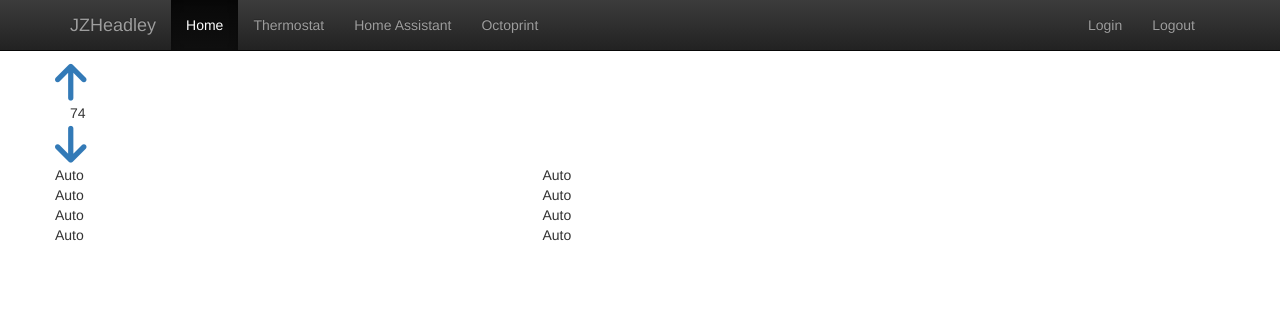
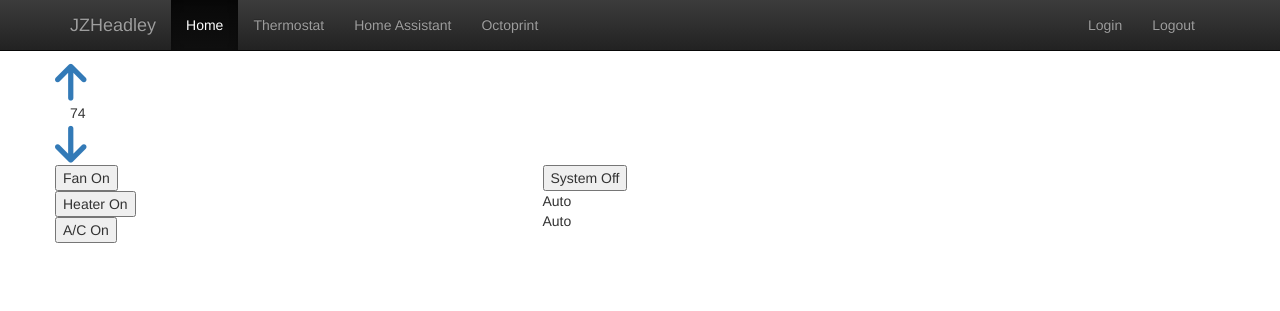
Before and after one commit to JZHeadley/RaspberryPiThermostat, a Flask app: page /Thermostat in a window 1280 px wide. Shown: the top 311 px of the page. Run offline with Flask 2, Linux system fonts and the light colour scheme; the visitor is signed in with stand-in values (Sample User, id 1); some libraries are stand-ins or nearby versions.

Commit message:
Buttons are working and correctly calling rest endpoints for thermostat controls

```diff
--- a/app/static/css/main.css
+++ b/app/static/css/main.css
@@ -1,7 +1,7 @@
 .center-block {
-  display: block;
-  margin-left: auto;
-  margin-right: auto;
+    display: block;
+    margin-left: auto;
+    margin-right: auto;
 }
 
 /*************************/
@@ -49,11 +49,10 @@
 
 .account-wall {
     margin-top: 20px;
-    padding: 40px 0px 20px 0px;
+    padding: 40px 0 20px 0;
     background-color: #f7f7f7;
-    -moz-box-shadow: 0px 2px 2px rgba(0, 0, 0, 0.3);
-    -webkit-box-shadow: 0px 2px 2px rgba(0, 0, 0, 0.3);
-    box-shadow: 0px 2px 2px rgba(0, 0, 0, 0.3);
+    -moz-box-shadow: 0 2px 2px rgba(0, 0, 0, 0.3);
+    -webkit-box-shadow: 0 2px 2px rgba(0, 0, 0, 0.3);
 }
 
 .login-title {
--- /dev/null
+++ b/app/static/js/main.js
@@ -0,0 +1,3 @@
+/**
+ * Created by zephy on 2/1/2017.
+ */
--- a/app/templates/Thermostat.html
+++ b/app/templates/Thermostat.html
@@ -1,6 +1,25 @@
 {% extends "base.html" %}
 
 {% block content %}
+    <script>
+        function fanOn() {
+            $.post("fan/on", {}, function (result) {
+            });
+        }
+        function heatOn() {
+            $.post("heater/on", {}, function (result) {
+            });
+        }
+        function acOn() {
+            $.post("ac/on", {}, function (result) {
+            });
+        }
+        function systemOff() {
+            $.post("system/off", {}, function (result) {
+                {#                                alert(result);#}
+            });
+        }
+    </script>
     <div class="container">
         <div class="row">
             <div class="col-md-5 col-lg-5 col-sm-5">
@@ -15,22 +34,28 @@
                 </div>
             </div>
         </div>
+
         <div class="row">
             <div class="col-md-5 col-lg-5 col-sm-5 col-xs-5">
-                <div class="row">Auto</div>
-                <div class="row">Auto</div>
-                <div class="row">Auto</div>
-                <div class="row">Auto</div>
+                <div class="row">
+                    <button name="fan_on" id="fan_on_btn" onclick="fanOn();" type="submit">Fan On</button>
+                </div>
+                <div class="row">
+                    <button name="heat_on" id="heat_on_btn" onclick="heatOn();" type="submit">Heater On</button>
+                </div>
+                <div class="row">
+                    <button name="ac_on" id="ac_on_btn" onclick="acOn();" type="submit">A/C On</button>
+                </div>
             </div>
             <div class="col-md-5 col-lg-5 col-sm-5 col-xs-5">
-                <div class="row">Auto</div>
-                <div class="row">Auto</div>
+                <div class="row">
+                    <button name="system_off" id="system_off_btn" onclick="systemOff();" type="submit">System Off
+                    </button>
+                </div>
                 <div class="row">Auto</div>
                 <div class="row">Auto</div>
             </div>
         </div>
     </div>
 
-
-
 {% endblock %}
--- a/app/templates/includes.html
+++ b/app/templates/includes.html
@@ -1,4 +1,6 @@
 <link rel="stylesheet" type="text/css" href="../static/css/main.css"/>
+<script src="https://ajax.googleapis.com/ajax/libs/jquery/3.1.0/jquery.min.js"></script>
+
 <!-- Latest compiled and minified CSS -->
 <link rel="stylesheet" href="https://maxcdn.bootstrapcdn.com/bootstrap/3.3.7/css/bootstrap.min.css"
       integrity="sha384-BVYiiSIFeK1dGmJRAkycuHAHRg32OmUcww7on3RYdg4Va+PmSTsz/K68vbdEjh4u" crossorigin="anonymous">
@@ -11,5 +13,4 @@
 <script src="https://maxcdn.bootstrapcdn.com/bootstrap/3.3.7/js/bootstrap.min.js"
         integrity="sha384-Tc5IQib027qvyjSMfHjOMaLkfuWVxZxUPnCJA7l2mCWNIpG9mGCD8wGNIcPD7Txa"
         crossorigin="anonymous"></script>
-
 <script src="https://use.fontawesome.com/7391591adc.js"></script>
--- a/app/thermostat_controls.py
+++ b/app/thermostat_controls.py
@@ -17,16 +17,10 @@ VERBOSE = app.config['DEBUG']
 def fan(state):
     if state == "on":
         write_verbose("fan turned on")
-        gpio.output(FAN_PIN, gpio.HIGH)
+        gpio.output(FAN_PIN, gpio.LOW)
         gpio.output(HEATER_PIN, gpio.HIGH)
         gpio.output(AC_PIN, gpio.HIGH)
         return "fan turned on"
-    elif state == "off":
-        write_verbose("fan turned off")
-        gpio.output(FAN_PIN, gpio.LOW)
-        gpio.output(HEATER_PIN, gpio.LOW)
-        gpio.output(AC_PIN, gpio.LOW)
-        return "fan turned off"
     else:
         return "invalid command"
 
@@ -34,16 +28,10 @@ def fan(state):
 def heater(state):
     if state == "on":
         write_verbose("heater turned on")
-        gpio.output(FAN_PIN, gpio.HIGH)
-        gpio.output(HEATER_PIN, gpio.HIGH)
+        gpio.output(FAN_PIN, gpio.LOW)
+        gpio.output(HEATER_PIN, gpio.LOW)
         gpio.output(AC_PIN, gpio.HIGH)
         return "heater turned on"
-    elif state == "off":
-        write_verbose("heater turned off")
-        gpio.output(FAN_PIN, gpio.LOW)
-        gpio.output(HEATER_PIN, gpio.LOW)
-        gpio.output(AC_PIN, gpio.LOW)
-        return "heater turned off"
     else:
         return "invalid command"
 
@@ -51,18 +39,18 @@ def heater(state):
 def air_conditioning(state):
     if state == "on":
         write_verbose("ac turned on")
-        gpio.output(FAN_PIN, gpio.HIGH)
-        gpio.output(HEATER_PIN, gpio.HIGH)
-        gpio.output(AC_PIN, gpio.HIGH)
-        return "ac turned on"
-    elif state == "off":
-        write_verbose("ac turned off")
         gpio.output(FAN_PIN, gpio.LOW)
         gpio.output(HEATER_PIN, gpio.LOW)
         gpio.output(AC_PIN, gpio.LOW)
-        return "ac turned off"
+        return "ac turned on"
     else:
         return "invalid command"
+
+
+def system_off():
+    write_verbose("System has been turned off")
+    turn_off_system()
+    return "System has been turned off"
 
 
 def init_gpio():
@@ -75,6 +63,12 @@ def init_gpio():
     gpio.setup(AC_PIN, gpio.OUT)
 
     write_verbose('GPIO setup completed.')
+
+
+def turn_off_system():
+    gpio.output(FAN_PIN, gpio.HIGH)
+    gpio.output(HEATER_PIN, gpio.HIGH)
+    gpio.output(AC_PIN, gpio.HIGH)
 
 
 def get_heater_status():
--- a/app/views.py
+++ b/app/views.py
@@ -4,7 +4,7 @@ from flask import render_template
 
 from app import app
 from app.models import User, users, login_manager
-from app.thermostat_controls import air_conditioning, heater, fan
+from app.thermostat_controls import air_conditioning, heater, fan, system_off
 
 
 @app.route('/login', methods=['GET', 'POST'])
@@ -39,7 +39,7 @@ def index():
 @app.route('/logout')
 def logout():
     flask_login.logout_user()
-    return 'Logged out'
+    return flask.redirect(flask.url_for('index'))
 
 
 @login_manager.unauthorized_handler
@@ -54,19 +54,25 @@ def thermostat():
                            title='Thermostat')
 
 
-@app.route('/ac/<state>')
+@app.route('/ac/<state>', methods=['POST'])
 @flask_login.login_required
 def toggle_ac(state):
     return air_conditioning(state)
 
 
-@app.route('/fan/<state>')
+@app.route('/fan/<state>', methods=['POST'])
 @flask_login.login_required
 def toggle_fan(state):
     return fan(state)
 
 
-@app.route('/heater/<state>')
+@app.route('/heater/<state>', methods=['POST'])
 @flask_login.login_required
 def toggle_heater(state):
     return heater(state)
+
+
+@app.route('/system/off', methods=['POST'])
+@flask_login.login_required
+def turn_system_off():
+    return system_off()
--- a/run.py
+++ b/run.py
@@ -3,4 +3,5 @@ from app import app
 PORT = app.config['PORT']
 IP = app.config['IP']
 DEBUG = app.config['DEBUG']
+
 app.run(port=PORT, host=IP, debug=DEBUG)
```
Also changed, not shown: README.md.
